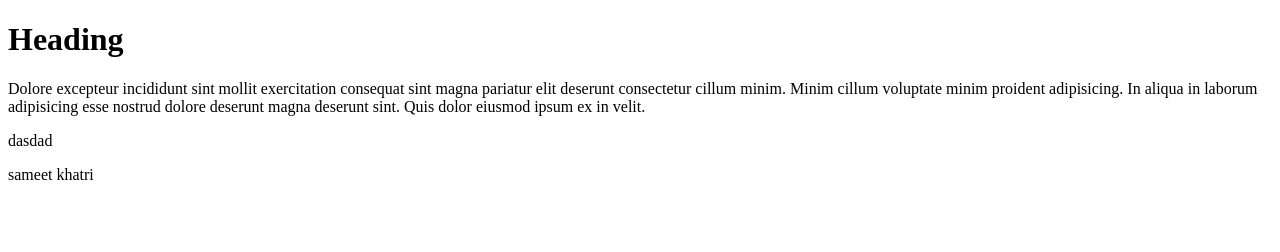
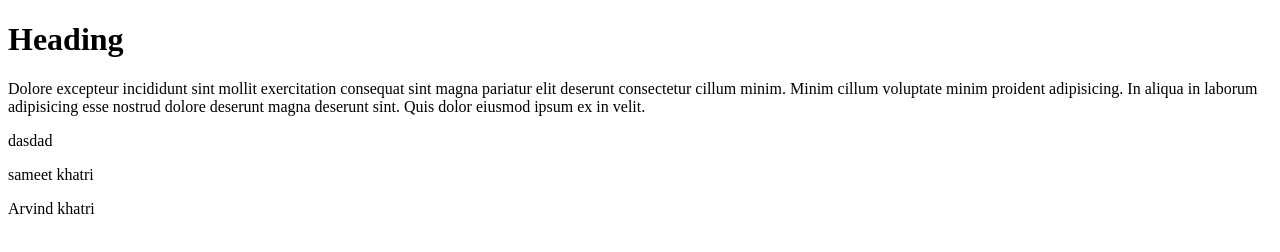
Before and after one commit to khatrinitesh/firstproject, a plain HTML site: page index.html in a window 1280 px wide. Drawn offline with Linux system fonts and the light colour scheme.

Commit message:
nitesh khatri

```diff
--- a/index.html
+++ b/index.html
@@ -9,6 +9,7 @@
     <h1>Heading</h1>
     <p>Dolore excepteur incididunt sint mollit exercitation consequat sint magna pariatur elit deserunt consectetur cillum minim. Minim cillum voluptate minim proident adipisicing. In aliqua in laborum adipisicing esse nostrud dolore deserunt magna deserunt sint. Quis dolor eiusmod ipsum ex in velit.</p>dasdad
     <p>sameet khatri</p>
+    <p>Arvind khatri</p>
 
 </body>
 </html>
```
